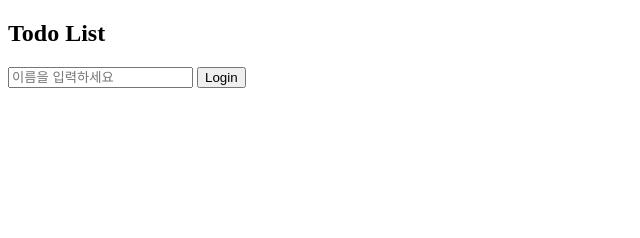
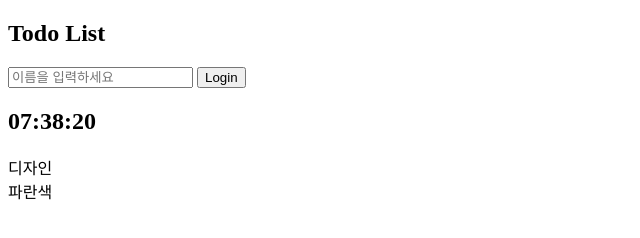
Before and after one commit to dechoi1010/hackathon-project, a plain HTML site: page index.html in a window 1280 px wide. Shown: the whole page, without its empty margins (0-640 px from the left). Drawn offline with Linux system fonts and the light colour scheme.

Commit message:
--quotes

```diff
--- a/index.html
+++ b/index.html
@@ -18,7 +18,15 @@
       />
       <input type="submit" value="Login" />
     </form>
+    <h2 id="clock"></h2>
     <h1 id="greet" class="hidden"></h1>
+    <div id="quotes">
+      <span></span>
+      <br>
+      <span></span>
+    </div>
     <script src="js/script.js"></script>
+    <script src="js/clock.js"></script>
+    <script src="js/quotes.js"></script>
   </body>
 </html>
--- /dev/null
+++ b/js/clock.js
@@ -0,0 +1,12 @@
+const clock = document.querySelector("#clock");
+
+function paintClock() {
+    const date = new Date();
+    const hours = String(date.getHours()).padStart(2, "0");
+    const minutes = String(date.getMinutes()).padStart(2, "0");
+    const seconds = String(date.getSeconds()).padStart(2, "0");
+    clock.innerText = `${hours}:${minutes}:${seconds}`
+}
+
+paintClock();
+setInterval(paintClock, 1000);
--- /dev/null
+++ b/js/quotes.js
@@ -0,0 +1,51 @@
+const quotes = [
+    {
+        quote:"뭐",
+        author:"라",
+    },
+    {
+        quote:"고",
+        author:"쓰",
+    },
+    {
+        quote:"지",
+        author:"일",
+    },
+    {
+        quote:"단",
+        author:"아무거나",
+    },
+    {
+        quote:"써보자",
+        author:"랄랄라",
+    },
+    {
+        quote:"명언",
+        author:"입니다",
+    },
+    {
+        quote:"오늘 날씨",
+        author:"좋음",
+    },
+    {
+        quote:"나는",
+        author:"졸림",
+    },
+    {
+        quote:"공부를",
+        author:"하자",
+    },
+    {
+        quote:"디자인",
+        author:"파란색",
+    },
+
+];
+
+const quote = document.querySelector("#quotes span:first-child");
+const author = document.querySelector("#quotes span:last-child");
+
+const todaysQuote = quotes[Math.floor((Math.random() * quotes.length))];
+
+quote.innerText = todaysQuote.quote;
+author.innerText = todaysQuote.author;
```
Also changed, not shown: js/script.js (+11 -0 lines).
